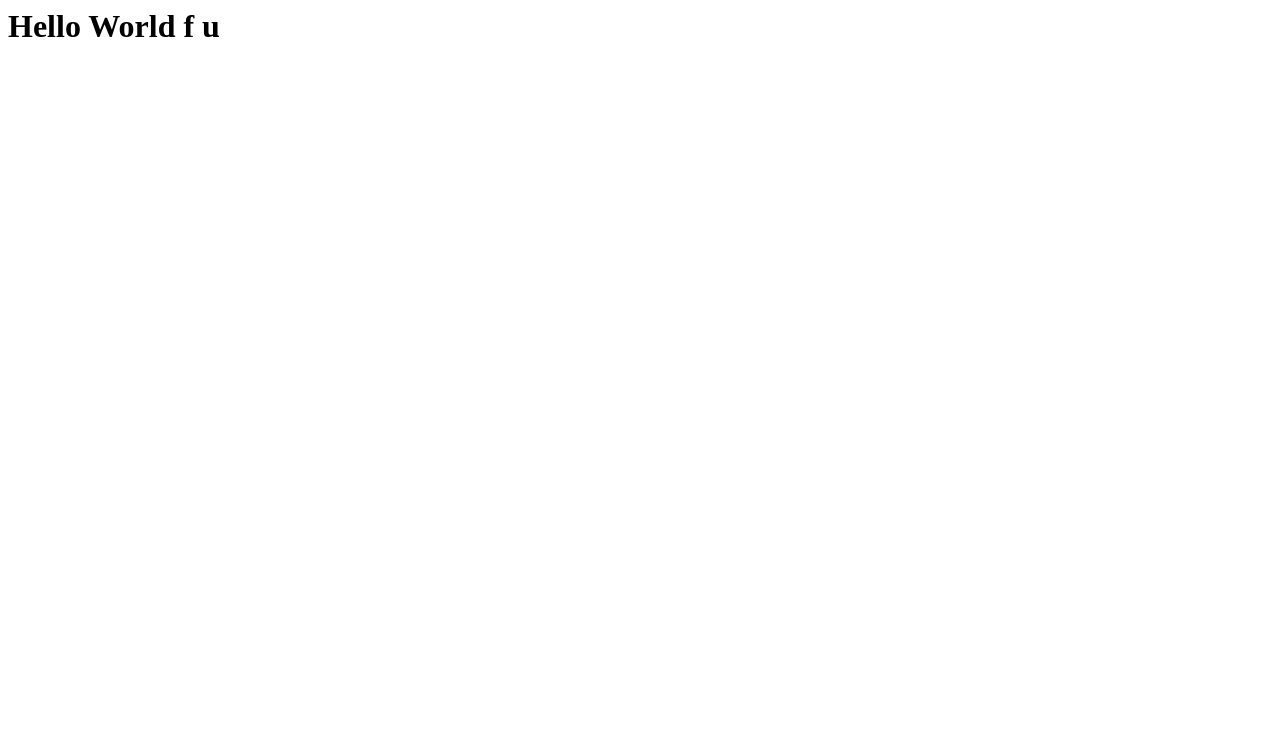
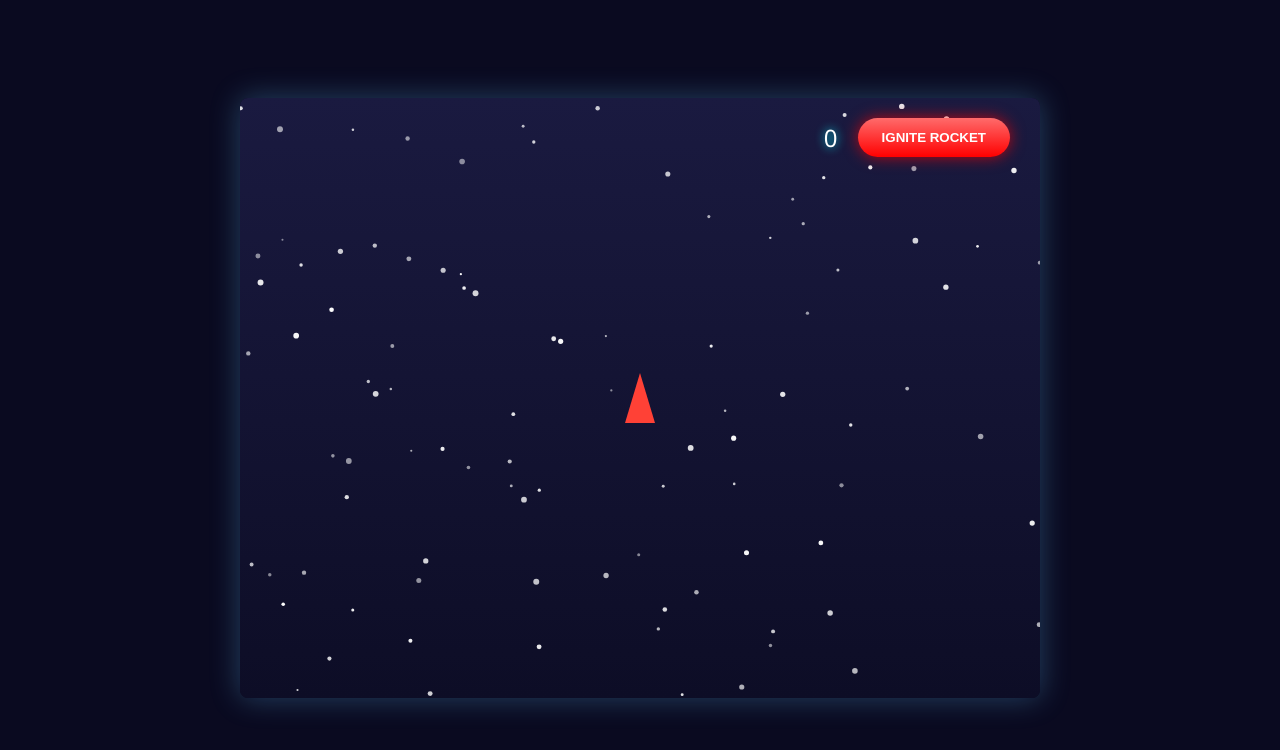
Before and after one commit to DanielPaulGriffin/WebTest, a plain HTML site: page index.html in a window 1280 px wide. Drawn offline with Linux system fonts and the light colour scheme.

Commit message:
first test

```diff
--- /dev/null
+++ b/game.js
@@ -0,0 +1,129 @@
+const canvas = document.getElementById('gameCanvas');
+const ctx = canvas.getContext('2d');
+const scoreElement = document.getElementById('score');
+const startButton = document.getElementById('start-btn');
+
+// Rocket properties
+const rocket = {
+    x: canvas.width / 2,
+    y: canvas.height / 2,
+    width: 30,
+    height: 50,
+    speed: 6,
+    rotation: 0,
+    thrust: false,
+    score: 0
+};
+
+const keys = {};
+const stars = createStars(100); // Background stars
+
+// Input handling
+window.addEventListener('keydown', e => {
+    keys[e.key] = true;
+    if (e.key === 'ArrowUp') rocket.thrust = true;
+});
+
+window.addEventListener('keyup', e => {
+    keys[e.key] = false;
+    if (e.key === 'ArrowUp') rocket.thrust = false;
+});
+
+startButton.addEventListener('click', () => {
+    rocket.score++;
+    scoreElement.textContent = rocket.score;
+});
+
+// Create starfield
+function createStars(count) {
+    return Array.from({ length: count }, () => ({
+        x: Math.random() * canvas.width,
+        y: Math.random() * canvas.height,
+        size: Math.random() * 2 + 1,
+        opacity: Math.random() * 0.5 + 0.5
+    }));
+}
+
+// Draw rocket with rotation
+function drawRocket() {
+    ctx.save();
+    ctx.translate(rocket.x, rocket.y);
+    ctx.rotate(rocket.rotation);
+
+    // Rocket body
+    ctx.fillStyle = '#FF4136';
+    ctx.beginPath();
+    ctx.moveTo(0, -rocket.height/2);
+    ctx.lineTo(-rocket.width/2, rocket.height/2);
+    ctx.lineTo(rocket.width/2, rocket.height/2);
+    ctx.closePath();
+    ctx.fill();
+
+    // Rocket thrust effect
+    if (rocket.thrust) {
+        ctx.fillStyle = `hsl(${Math.random() * 20 + 30}, 100%, 50%)`;
+        ctx.beginPath();
+        ctx.moveTo(-10, rocket.height/2);
+        ctx.lineTo(0, rocket.height/2 + Math.random() * 10 + 20);
+        ctx.lineTo(10, rocket.height/2);
+        ctx.fill();
+    }
+    ctx.restore();
+}
+
+// Draw stars
+function drawStars() {
+    stars.forEach(star => {
+        ctx.fillStyle = `rgba(255, 255, 255, ${star.opacity})`;
+        ctx.beginPath();
+        ctx.arc(star.x, star.y, star.size, 0, Math.PI * 2);
+        ctx.fill();
+    });
+}
+
+// Update game state
+function update() {
+    // Rotation
+    if (keys['ArrowLeft']) rocket.rotation -= 0.05;
+    if (keys['ArrowRight']) rocket.rotation += 0.05;
+
+    // Movement (direction-sensitive)
+    if (keys['ArrowUp']) {
+        rocket.x += Math.sin(rocket.rotation) * rocket.speed;
+        rocket.y -= Math.cos(rocket.rotation) * rocket.speed;
+    }
+
+    // Boundaries (wrap around)
+    if (rocket.x < -rocket.width) rocket.x = canvas.width + rocket.width;
+    if (rocket.x > canvas.width + rocket.width) rocket.x = -rocket.width;
+    if (rocket.y < -rocket.height) rocket.y = canvas.height + rocket.height;
+    if (rocket.y > canvas.height + rocket.height) rocket.y = -rocket.height;
+
+    // Move stars for parallax effect
+    if (keys['ArrowUp']) {
+        stars.forEach(star => {
+            star.y += 2;
+            if (star.y > canvas.height) {
+                star.y = 0;
+                star.x = Math.random() * canvas.width;
+            }
+        });
+    }
+}
+
+// Render everything
+function render() {
+    ctx.clearRect(0, 0, canvas.width, canvas.height);
+    drawStars();
+    drawRocket();
+}
+
+// Game loop
+function gameLoop() {
+    update();
+    render();
+    requestAnimationFrame(gameLoop);
+}
+
+// Start the game
+gameLoop();
--- a/index.html
+++ b/index.html
@@ -1 +1,19 @@
-<h1>Hello World f u</h1>
+<!DOCTYPE html>
+<html lang="en">
+<head>
+    <meta charset="UTF-8">
+    <meta name="viewport" content="width=device-width, initial-scale=1.0">
+    <title>Rocket Adventure</title>
+    <link rel="stylesheet" href="style.css">
+</head>
+<body>
+    <div id="game-container">
+        <canvas id="gameCanvas" width="800" height="600"></canvas>
+        <div id="ui-overlay">
+            <span id="score">0</span>
+            <button id="start-btn">IGNITE ROCKET</button>
+        </div>
+    </div>
+    <script src="game.js"></script>
+</body>
+</html>
--- /dev/null
+++ b/style.css
@@ -0,0 +1,48 @@
+body {
+    margin: 0;
+    background: #0a0a20;
+    display: flex;
+    justify-content: center;
+    align-items: center;
+    min-height: 100vh;
+    font-family: 'Segoe UI', Tahoma, Geneva, Verdana, sans-serif;
+    overflow: hidden;
+}
+
+#game-container {
+    position: relative;
+}
+
+#gameCanvas {
+    background: linear-gradient(to bottom, #1a1a40, #0d0d26);
+    border-radius: 8px;
+    box-shadow: 0 0 30px rgba(100, 200, 255, 0.3);
+}
+
+#ui-overlay {
+    position: absolute;
+    top: 20px;
+    right: 30px;
+    color: #fff;
+    font-size: 24px;
+    text-shadow: 0 0 10px #00f3ff;
+    display: flex;
+    align-items: center;
+    gap: 20px;
+}
+
+#start-btn {
+    background: linear-gradient(to bottom, #ff6b6b, #ff0000);
+    border: none;
+    padding: 12px 24px;
+    border-radius: 30px;
+    color: white;
+    font-weight: bold;
+    cursor: pointer;
+    box-shadow: 0 0 15px rgba(255, 0, 0, 0.7);
+    transition: transform 0.2s;
+}
+
+#start-btn:hover {
+    transform: scale(1.05);
+}
```
